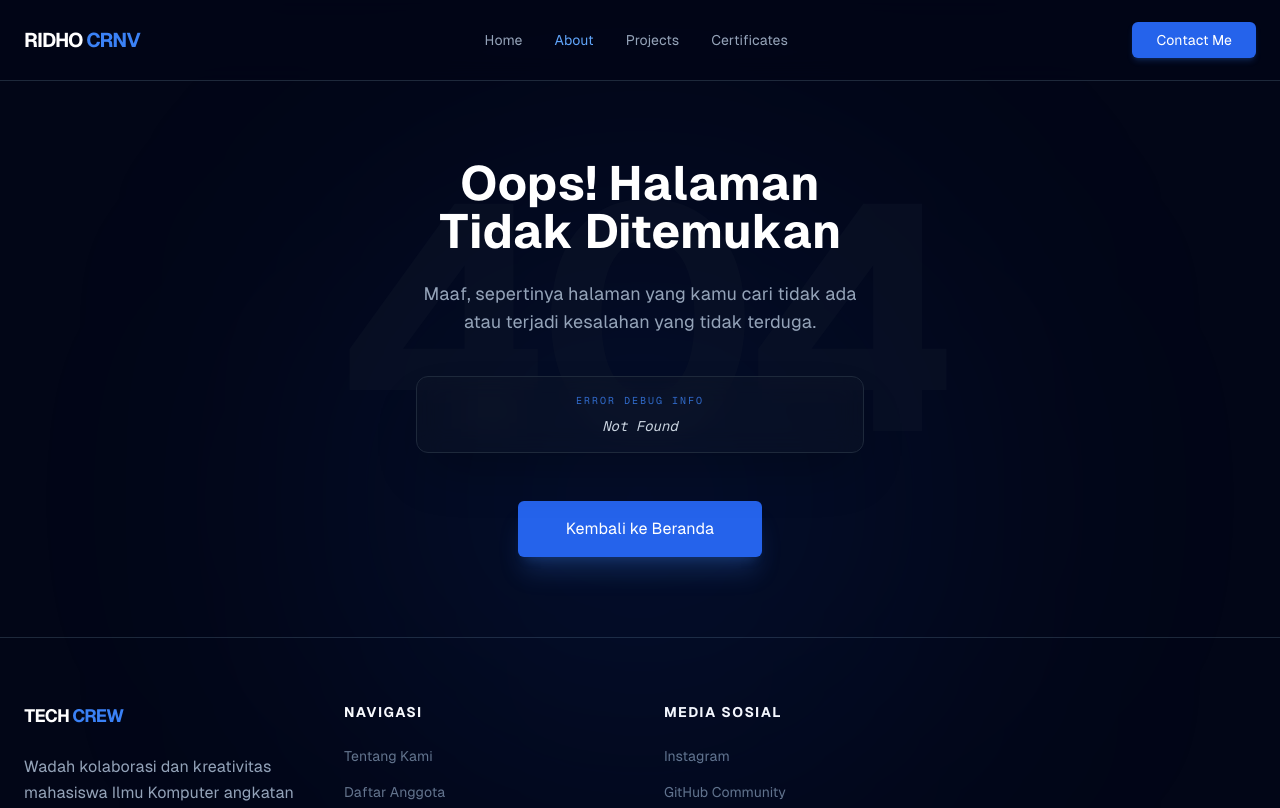
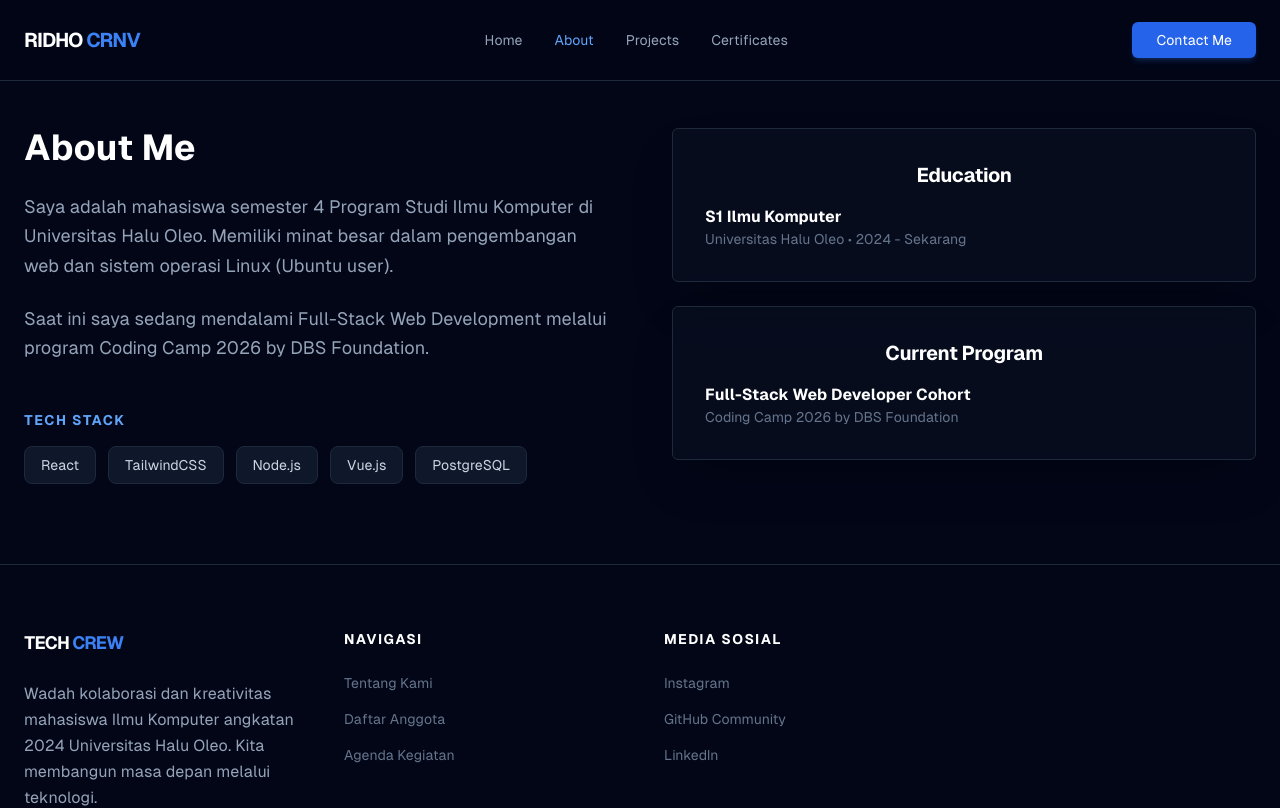
Before and after one commit to ridhocrnv/Belajar-React, a React (Vite) app: page /about in a window 1280 px wide. Shown: the top 808 px of the page. Built offline with nearby package versions, Linux system fonts and the light colour scheme.

Commit message:
feat(portfolio): pivot website to personal professional portfolio
- update Navbar branding and navigation links
- revamp HomePage hero for personal developer branding
- implement AboutPage with bio, tech stack, and education
- maintained consistent Midnight Navy aesthetic and Geist font

```diff
--- a/src/components/pages/AboutPage.jsx
+++ b/src/components/pages/AboutPage.jsx
@@ -16,7 +16,7 @@ const About = () => {
                             Saya adalah mahasiswa semester 4 Program Studi Ilmu Komputer di Universitas Halu Oleo.
                             Memiliki minat besar dalam pengembangan web dan sistem operasi Linux (Ubuntu user).
                         </p>
-                        <p>
+                        <p className="text-slate-400 leading-relaxed text-lg">
                             Saat ini saya sedang mendalami Full-Stack Web Development melalui program Coding Camp 2026 by DBS Foundation.
                         </p>
 
@@ -47,8 +47,10 @@ const About = () => {
                         <Card className="max-w-none">
                             <Card.Title className="text-left text-xl text-blue-400">Current Program</Card.Title>
                             <Card.Body className="mt-4 space-y-4">
-                                <h4 className="text-white font-bold">Full-Stack Web Developer Cohort</h4>
-                                <p className="text-slate-500 text-sm">Coding Camp 2026 by DBS Foundation</p>
+                                <div>
+                                    <h4 className="text-white font-bold">Full-Stack Web Developer Cohort</h4>
+                                    <p className="text-slate-500 text-sm">Coding Camp 2026 by DBS Foundation</p>
+                                </div>
                             </Card.Body>
                         </Card>
                     </div>
--- a/src/main.jsx
+++ b/src/main.jsx
@@ -9,6 +9,7 @@ import "@fontsource/geist-mono";
 
 // Pages
 import Home from './components/pages/HomePage'
+import About from './components/pages/AboutPage';
 import ErrorPage from './components/pages/NotFoundPage'
 
 // Forms
@@ -25,6 +26,14 @@ const router = createBrowserRouter([
             </div>
         ),
         errorElement: <ErrorPage />
+    },
+    {
+        path: '/about',
+        element: (
+            <div>
+                <About />
+            </div>
+        )
     },
     {
         path: '/login',
```
